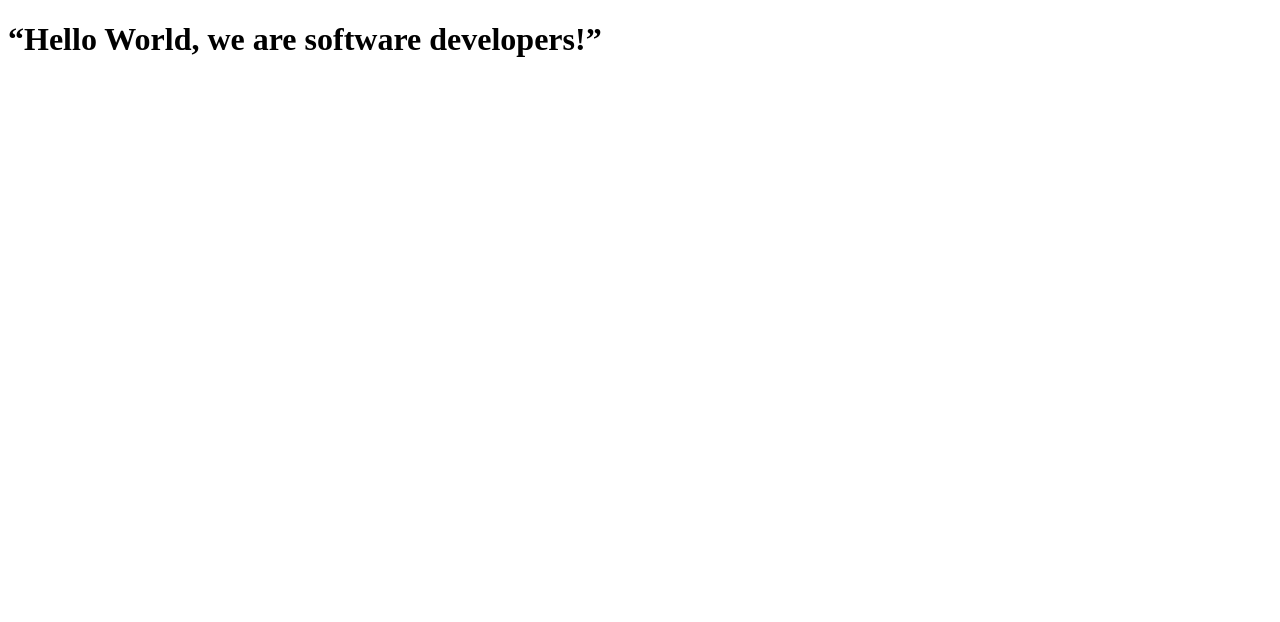
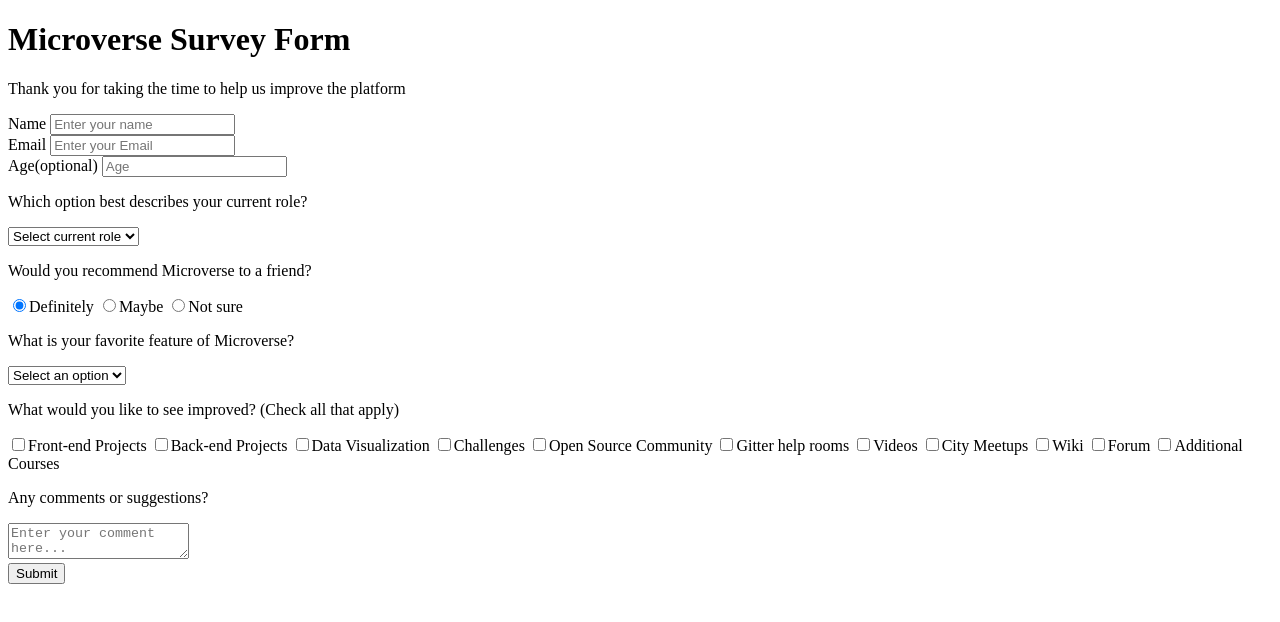
Before and after one commit to RaviTejaM9602/Survey_Project, a plain HTML site: page index.html in a window 1280 px wide. Drawn offline with Linux system fonts and the light colour scheme.

Commit message:
Survey Form

```diff
--- a/index.html
+++ b/index.html
@@ -21,7 +21,207 @@
     - The freeCodeCamp Team
 
     -->
-    <h1>“Hello World, we are software developers!”</h1>
+    <h1 id="title">Microverse Survey Form</h1>
+  <p id="description">
+    Thank you for taking the time to help us improve the platform
+  </p>
+</header>
+<form id="survey-form">
+    <label id="name-label" for="name">Name</label>
+    <input
+      type="text"
+      name="name"
+      id="name"
+      placeholder="Enter your name"
+    /><br>
+
+
+    <label id="email-label" for="email">Email</label>
+    <input
+      type="email"
+      name="email"
+      id="email"
+      placeholder="Enter your Email"
+      required
+    /> <br>
+
+    <label id="number-label" for="number"
+      >Age<span class="clue">(optional)</span></label
+    >
+    <input
+      id="number"
+      min="10"
+      max="99"
+      placeholder="Age"
+    /><br>
+
+  <div class="form-group">
+    <p>Which option best describes your current role?</p>
+    <select id="dropdown" name="role" class="form-control" required>
+      <option disabled selected value>Select current role</option>
+      <option value="student">Student</option>
+      <option value="job">Full Time Job</option>
+      <option value="learner">Full Time Learner</option>
+      <option value="preferNo">Prefer not to say</option>
+      <option value="other">Other</option>
+    </select>
+  </div>
+
+  <div class="form-group">
+    <p>Would you recommend Microverse to a friend?</p>
+    <label>
+      <input
+        name="user-recommend"
+        value="definitely"
+        type="radio"
+        class="input-radio"
+        checked
+      />Definitely</label
+    >
+    <label>
+      <input
+        name="user-recommend"
+        value="maybe"
+        type="radio"
+        class="input-radio"
+      />Maybe</label
+    >
+
+    <label
+      ><input
+        name="user-recommend"
+        value="not-sure"
+        type="radio"
+        class="input-radio"
+      />Not sure</label
+    >
+  </div>
+
+  <div class="form-group">
+    <p>
+      What is your favorite feature of Microverse?
+    </p>
+    <select id="most-like" name="mostLike" class="form-control" required>
+      <option disabled selected value>Select an option</option>
+      <option value="challenges">Challenges</option>
+      <option value="projects">Projects</option>
+      <option value="community">Community</option>
+      <option value="openSource">Open Source</option>
+    </select>
+  </div>
+
+  <div class="form-group">
+    <p>
+      What would you like to see improved?
+      <span class="clue">(Check all that apply)</span>
+    </p>
+
+    <label
+      ><input
+        name="prefer"
+        value="front-end-projects"
+        type="checkbox"
+        class="input-checkbox"
+      />Front-end Projects</label
+    >
+    <label>
+      <input
+        name="prefer"
+        value="back-end-projects"
+        type="checkbox"
+        class="input-checkbox"
+      />Back-end Projects</label
+    >
+    <label
+      ><input
+        name="prefer"
+        value="data-visualization"
+        type="checkbox"
+        class="input-checkbox"
+      />Data Visualization</label
+    >
+    <label
+      ><input
+        name="prefer"
+        value="challenges"
+        type="checkbox"
+        class="input-checkbox"
+      />Challenges</label
+    >
+    <label
+      ><input
+        name="prefer"
+        value="open-source-community"
+        type="checkbox"
+        class="input-checkbox"
+      />Open Source Community</label
+    >
+    <label
+      ><input
+        name="prefer"
+        value="gitter-help-rooms"
+        type="checkbox"
+        class="input-checkbox"
+      />Gitter help rooms</label
+    >
+    <label
+      ><input
+        name="prefer"
+        value="videos"
+        type="checkbox"
+        class="input-checkbox"
+      />Videos</label
+    >
+    <label
+      ><input
+        name="prefer"
+        value="city-meetups"
+        type="checkbox"
+        class="input-checkbox"
+      />City Meetups</label
+    >
+    <label
+      ><input
+        name="prefer"
+        value="wiki"
+        type="checkbox"
+        class="input-checkbox"
+      />Wiki</label
+    >
+    <label
+      ><input
+        name="prefer"
+        value="forum"
+        type="checkbox"
+        class="input-checkbox"
+      />Forum</label
+    >
+    <label
+      ><input
+        name="prefer"
+        value="additional-courses"
+        type="checkbox"
+        class="input-checkbox"
+      />Additional Courses</label
+    >
+  </div>
+
+  <div class="form-group">
+    <p>Any comments or suggestions?</p>
+    <textarea
+      id="comments"
+      class="input-textarea"
+      name="comment"
+      placeholder="Enter your comment here..."
+    ></textarea>
+  </div>
+
+  <div class="form-group">
+    <button type="submit" id="submit" class="submit-button">
+      Submit
+    </button>
+  </div>
+</form>
     <script  src="js/index.js"></script>
   </body>
 </html>
```
